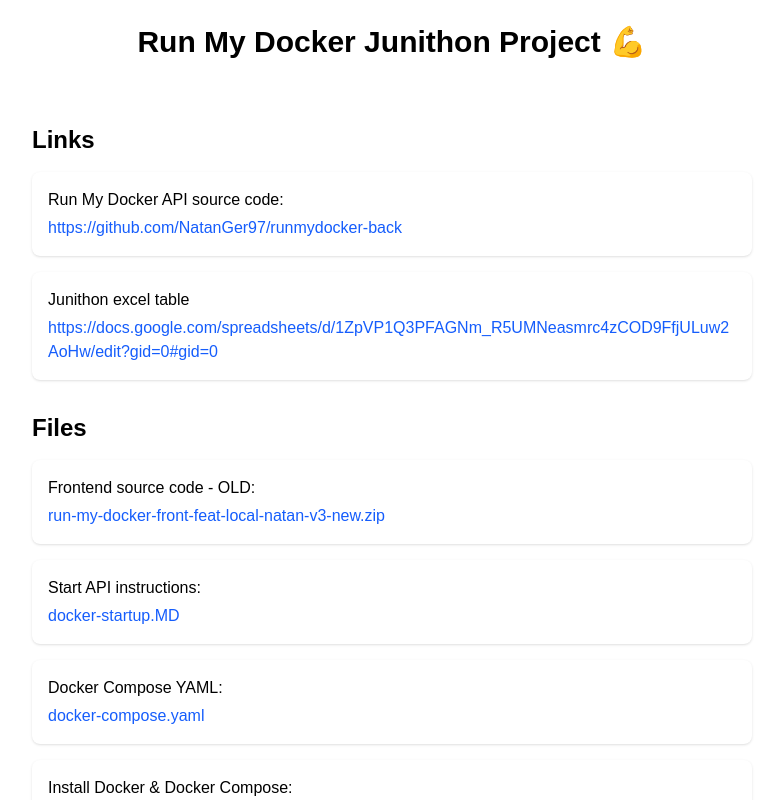
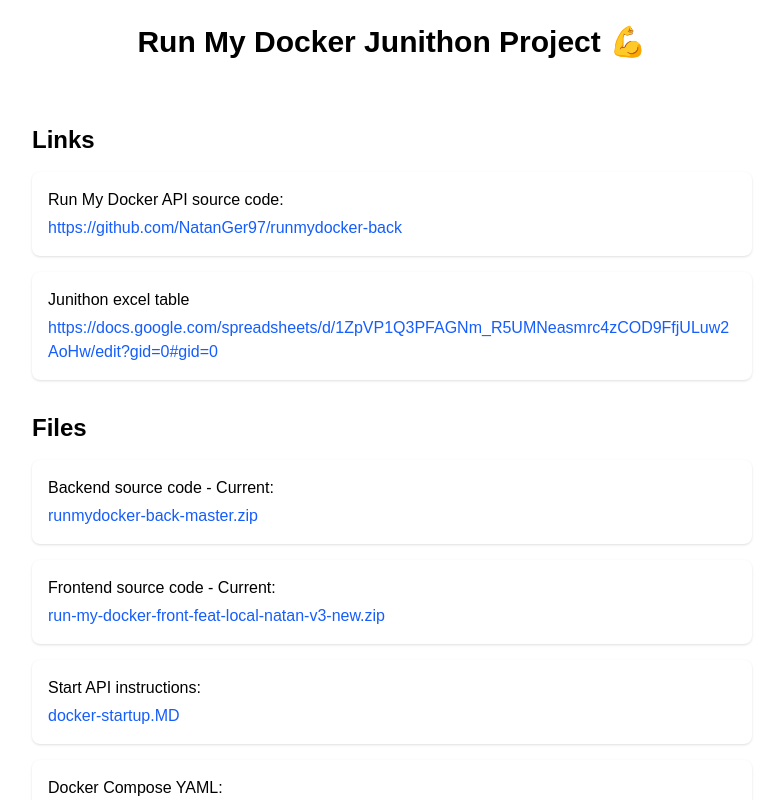
Before and after one commit to Rephael4321/run-my-docker-resources, a Next.js app: page / in a window 1280 px wide. Shown: the top 800 px of the page, without its empty margins (248-1031 px from the left). Built offline with nearby package versions, Linux system fonts and the light colour scheme.

Commit message:
Updated files

```diff
--- a/src/app/page.js
+++ b/src/app/page.js
@@ -33,9 +33,19 @@
       <h2 className="text-2xl font-bold mb-4">Files</h2>
       <ul className="space-y-4 mb-8">
         <li className="bg-white shadow p-4 rounded-lg">
-          <p className="font-medium mb-1">Frontend source code - OLD:</p>
+          <p className="font-medium mb-1">Backend source code - Current:</p>
           <a
-            href="/run-my-docker-front-feat-local-natan-v3-new.zip"
+            href="/git/runmydocker-back-master.zip"
+            download
+            className="text-blue-600 hover:underline"
+          >
+            runmydocker-back-master.zip
+          </a>
+        </li>
+        <li className="bg-white shadow p-4 rounded-lg">
+          <p className="font-medium mb-1">Frontend source code - Current:</p>
+          <a
+            href="/git/run-my-docker-front-feat-local-natan-v3-new.zip"
             download
             className="text-blue-600 hover:underline"
           >
@@ -63,7 +73,7 @@
         <li className="bg-white shadow p-4 rounded-lg">
           <p className="font-medium mb-1">Install Docker & Docker Compose:</p>
           <a
-            href="/docker-compose.yaml"
+            href="/sh/install-docker-docker-compose.sh"
             className="text-blue-600 hover:underline"
           >
             install-docker-docker-compose.sh
@@ -72,7 +82,7 @@
         <li className="bg-white shadow p-4 rounded-lg">
           <p className="font-medium mb-1">Get Limited Logs Lines Per Image:</p>
           <a
-            href="/docker-compose.yaml"
+            href="/sh/get-limited-logs-lines-per-image.sh"
             className="text-blue-600 hover:underline"
           >
             get-limited-logs-lines-per-image.sh
@@ -80,10 +90,7 @@
         </li>
         <li className="bg-white shadow p-4 rounded-lg">
           <p className="font-medium mb-1">Helpful Ubuntu Commands:</p>
-          <a
-            href="/docker-compose.yaml"
-            className="text-blue-600 hover:underline"
-          >
+          <a href="/sh/config.sh" className="text-blue-600 hover:underline">
             config.sh
           </a>
         </li>
```
Also changed, not shown: 2 other files (tests, documents, lock files or other folders).
